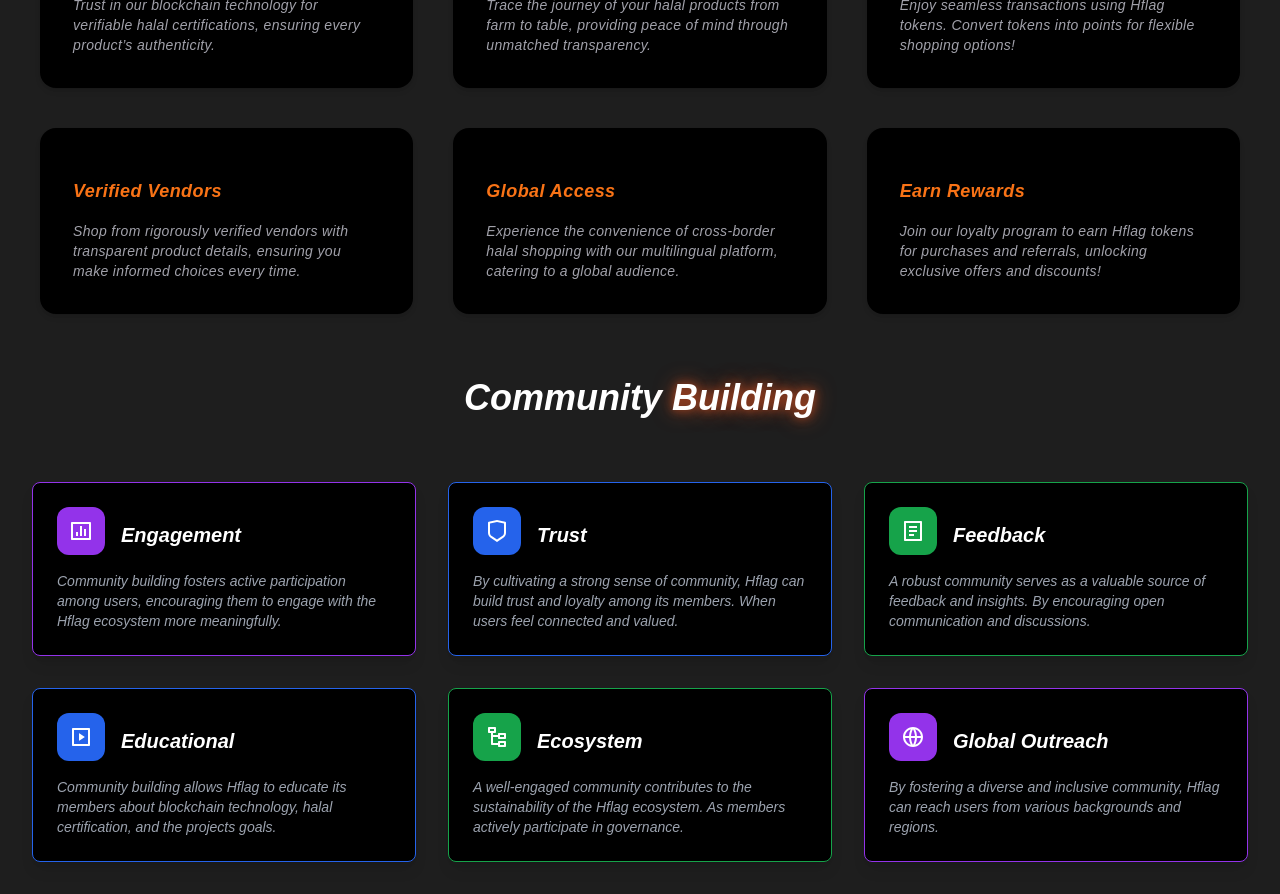
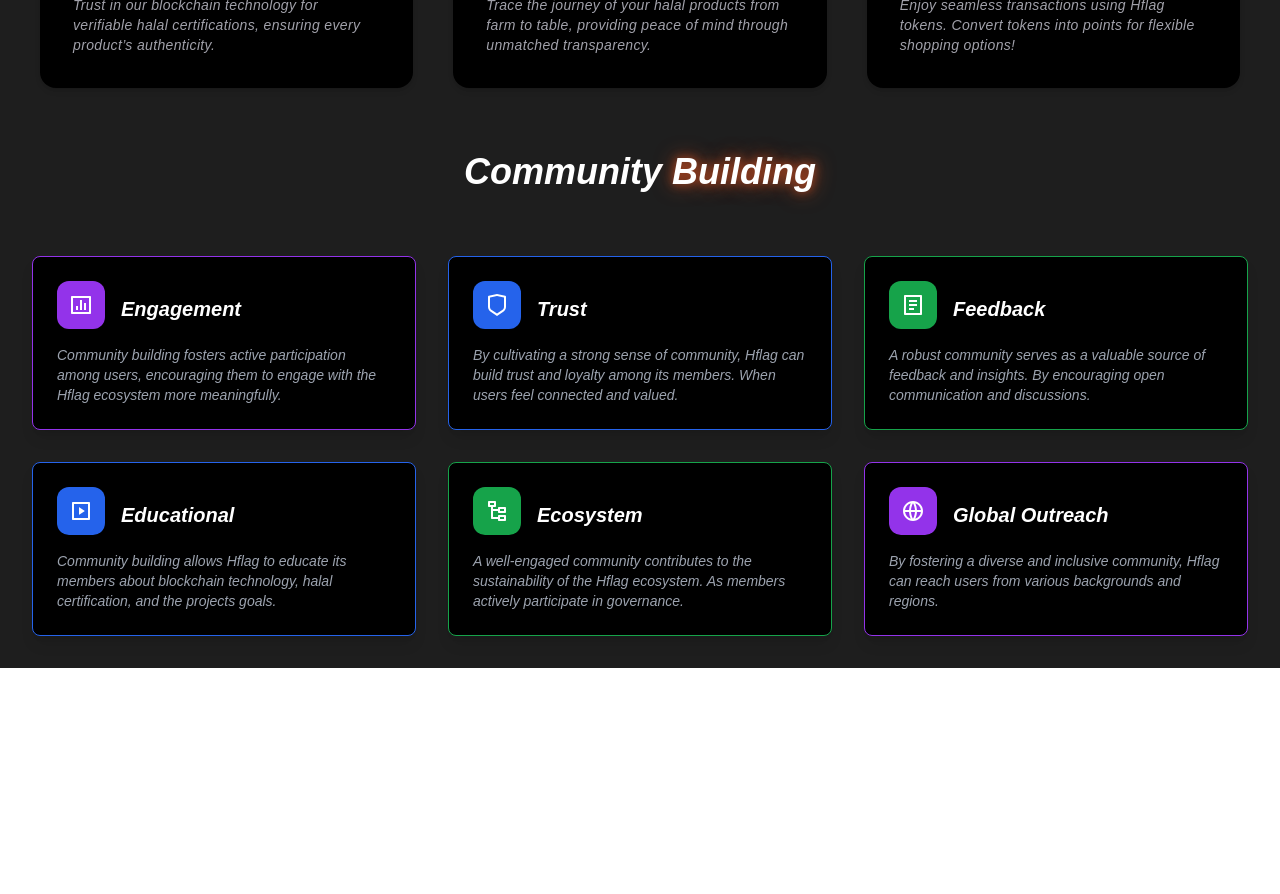
Before and after one commit to Souravhere/hflag, a Next.js app: page / in a window 1280 px wide. Shown: the part 1500-2394 px from the top of the page. After the commit the page ends 2168 px from the top, so only its background shows below. Built offline with nearby package versions, Linux system fonts and the light colour scheme.

Commit message:
few data hide for the market place component to decrease the length of the comp

```diff
--- a/src/components/Marketplace.tsx
+++ b/src/components/Marketplace.tsx
@@ -43,19 +43,19 @@
     description:
       "Enjoy seamless transactions using Hflag tokens. Convert tokens into points for flexible shopping options!",
   },
-  {
-    title: "Verified Vendors",
-    description:
-      "Shop from rigorously verified vendors with transparent product details, ensuring you make informed choices every time.",
-  },
-  {
-    title: "Global Access",
-    description:
-      "Experience the convenience of cross-border halal shopping with our multilingual platform, catering to a global audience.",
-  },
-  {
-    title: "Earn Rewards",
-    description:
-      "Join our loyalty program to earn Hflag tokens for purchases and referrals, unlocking exclusive offers and discounts!",
-  },
+//   {
+//     title: "Verified Vendors",
+//     description:
+//       "Shop from rigorously verified vendors with transparent product details, ensuring you make informed choices every time.",
+//   },
+//   {
+//     title: "Global Access",
+//     description:
+//       "Experience the convenience of cross-border halal shopping with our multilingual platform, catering to a global audience.",
+//   },
+//   {
+//     title: "Earn Rewards",
+//     description:
+//       "Join our loyalty program to earn Hflag tokens for purchases and referrals, unlocking exclusive offers and discounts!",
+//   },
 ];
```
